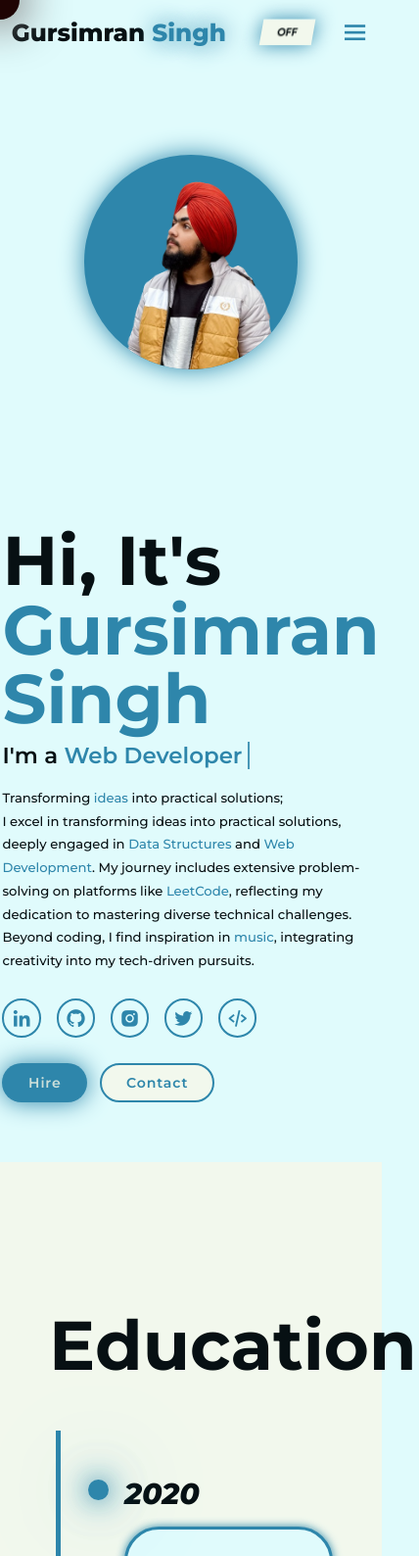
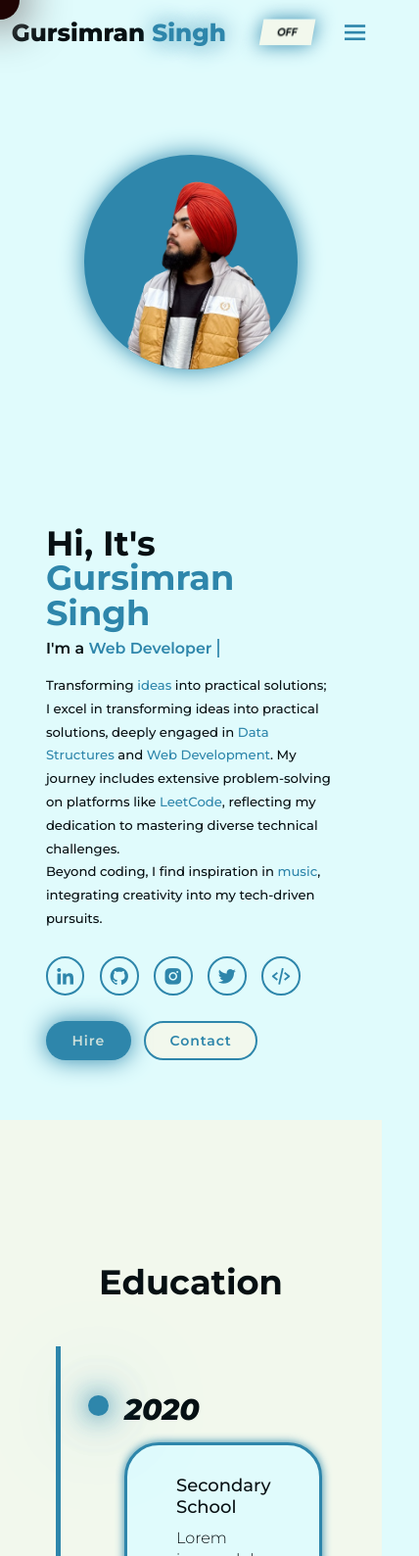
Before and after one commit to Gursimrxn/Portfolio-Website, a plain HTML site: page index.html in a window 390 px wide. Shown: the top 1588 px of the page at 98% size, 428 px wide, since content can reach past the window. Drawn offline with nearby package versions, Linux system fonts and the light colour scheme; a script that the page names is missing.

Commit message:
Fixed the Responsiveness on Mobile view.

```diff
--- a/style.css
+++ b/style.css
@@ -85,6 +85,7 @@
 }
 #header{
     transition: ease .69s;
+    width: 100vw;
 }
 #photo{
     transition: ease .69s .2s;
@@ -101,6 +102,10 @@ body {
     color: var(--text-color);
     /* cursor: url('Images/Cursor/pointer.cur'), auto; */
     transition: background-color 300ms ease;
+}
+body, html {
+    margin: 0;
+    padding: 0;
 }
 .cursor {
     position: fixed;
@@ -172,7 +177,6 @@ a {
     display: flex;
     align-items: center;
     transition: 1s ease;
-
 }
 .navbar a {
     font-size: 1.8rem;
@@ -865,6 +869,7 @@ span {
 @media screen and (max-width: 1285px){
     html{
         font-size: 55%;
+        overflow-x: hidden;
     }
     .service-container{
         padding-bottom: 7rem;
@@ -872,6 +877,9 @@ span {
     }
 }
 @media screen and (max-width: 991px){
+    body, html{
+        overflow-x: hidden;
+    }
     .header{
         padding: 2rem 3%;
     }
@@ -907,6 +915,9 @@ span {
     }
 }
 @media screen and (max-width: 895px){
+    body, html{
+        overflow-x: hidden;
+    }
     #menu-icon{
         display: block;
         transition: all 0.5s ease;
@@ -973,3 +984,48 @@ span {
         grid-template-columns: 1fr;
     }
 }
+@media screen and (max-width: 650px) {
+    body, html {
+        overflow-x: hidden;
+    }
+    /* Styles for screens smaller than 600px wide */
+    .home-content h1 {
+        font-size: 4rem; /* Adjust as needed */
+    }
+    .home-content h3 {
+        font-size: 1.8rem; /* Adjust as needed */
+    }
+    .navbar {
+        width: 90%; /* Adjust width to fit within viewport */
+        padding: 1rem 1%; /* Adjust padding as needed */
+    }
+    .navbar a {
+        font-size: 1.4rem; /* Adjust font size for links */
+    }
+    .heading{
+        font-size: 6rem;
+    }
+    .testimonial-item{
+        min-height: 400px;
+    }
+    .container {
+        max-width: 100%;
+        padding: 0 10px;
+    }
+}
+@media screen and (max-width: 400px) {
+    body, html {
+        overflow-x: hidden;
+    }
+    .container {
+        max-width: 100%;
+        padding: 0 10px;
+    }
+    .heading{
+        font-size: 4rem;
+    }
+    .timeline-content h3 {
+        font-size: 18px; /
+    }
+
+}
```
